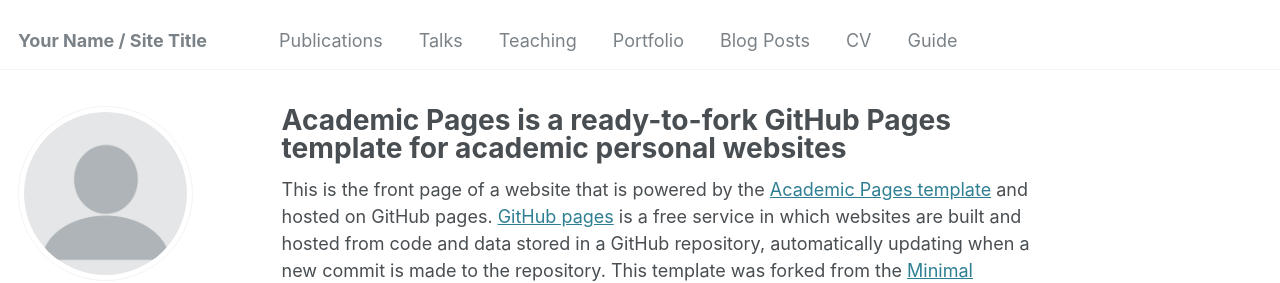
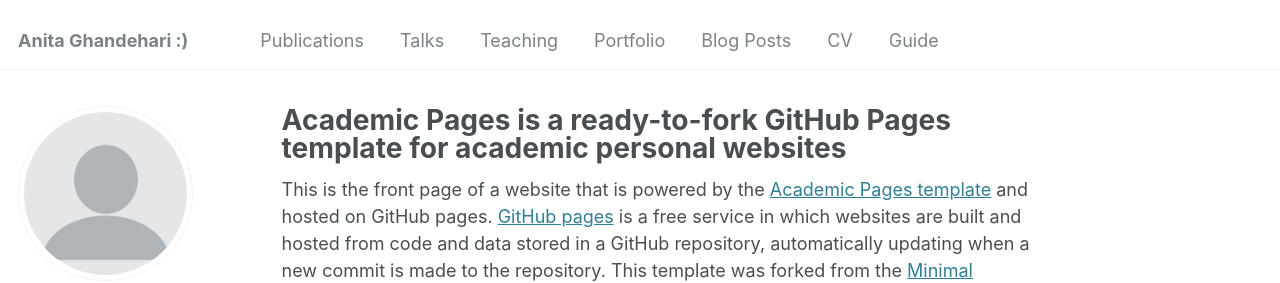
Before and after one commit to AnitaGhandehari/AnitaGhandehari.github.io, a Jekyll site: the page built from _pages/about.md, in a window 1280 px wide. Shown: the top 283 px of the page. Built offline with Jekyll 4.4.1, drawn with Linux system fonts in a browser that asks for light colours; some web fonts are replaced.

Commit message:
Update _config.yml

```diff
--- a/_config.yml
+++ b/_config.yml
@@ -8,7 +8,7 @@
 
 # Basic Site Settings
 locale                   : "en-US"
-title                    : "Your Name / Site Title"
+title                    : "Anita Ghandehari :)"
 title_separator          : "-"
 name                     : &name "Your Name"
 description              : &description "personal description"
```
